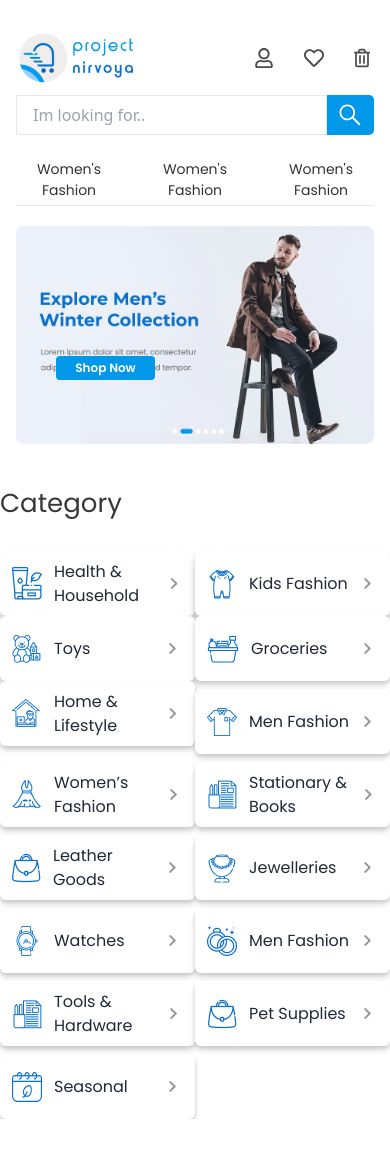
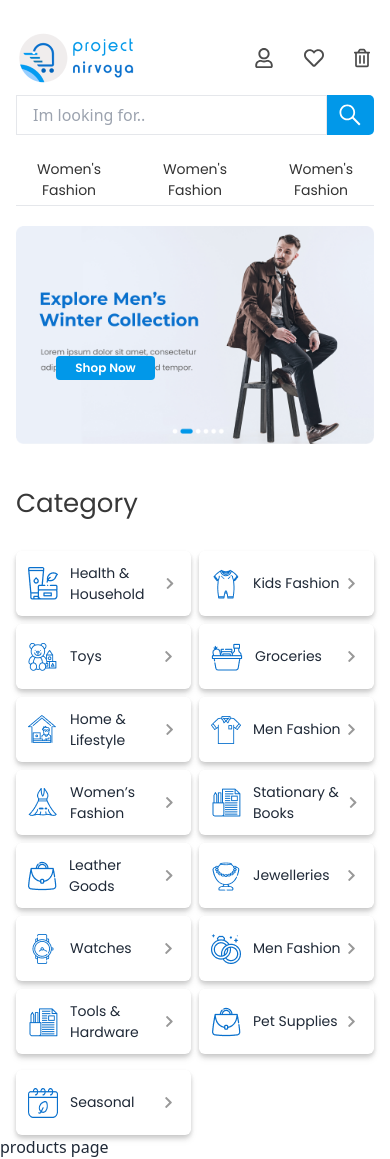
Before and after one commit to milonahmedshuvo/winter-project-client, a React (Vite) app: page / in a window 390 px wide. Before the commit the page ends 1119 px from the top, so only its background shows below. Built offline with nearby package versions, Linux system fonts and the light colour scheme.

Commit message:
category mobile responsive

```diff
--- a/src/Components/Category/Category.jsx
+++ b/src/Components/Category/Category.jsx
@@ -18,18 +18,18 @@ import woman from "../../image/woman.png";
 
 const Category = () => {
   return (
-    <div className="mt-10">
+    <div className="mt-10 mx-4 md:mx-0 ">
       <h1 className="text-[26px] w-[152px] h-[39px] mb-7 frontFive text-[#383838] ">
         Category
       </h1>
 
-      <div className="grid grid-cols-2 md:grid-cols-5 ">
+      <div className="grid grid-cols-2 md:grid-cols-5 gap-2 md:gap-0 ">
         {/* item 1 */}
-        <div className="drop-shadow-lg">
-          <div className="flex justify-between items-center bg-[#FFFFFF] drop-shadow-lg rounded-md  w-[270px] h-[65px]   ">
+        <div className="drop-shadow-md">
+          <div className="flex justify-between items-center bg-[#FFFFFF] drop-shadow-md rounded-md w-full h md:w-[270px] h-[65px]   ">
             <p className="flex items-center pl-3 ">
               <img src={health} alt="" />
-              <span className="text-[16px] ml-3 styleFront ">
+              <span className=" text-[14px] md:text-[16px] ml-3 styleFront ">
                 Health & Household
               </span>
             </p>
@@ -39,11 +39,13 @@ const Category = () => {
         </div>
 
         {/* item 2 */}
-        <div className="drop-shadow-lg">
-          <div className="flex justify-between items-center bg-[#FFFFFF] drop-shadow-lg rounded-md  w-[270px] h-[65px]   ">
+        <div className="drop-shadow-md">
+          <div className="flex justify-between items-center bg-[#FFFFFF] drop-shadow-md rounded-md  w-full md:w-[270px] h-[65px]   ">
             <p className="flex items-center pl-3 ">
               <img src={kids} alt="" />
-              <span className="text-[16px] ml-3 styleFront ">Kids Fashion</span>
+              <span className="text-[14px] md:text-[16px] ml-3 styleFront ">
+                Kids Fashion
+              </span>
             </p>
 
             <FaChevronRight className="text-[13px] mr-4 text-[#999999]"></FaChevronRight>
@@ -51,11 +53,13 @@ const Category = () => {
         </div>
 
         {/* item 3 */}
-        <div className="drop-shadow-lg">
-          <div className="flex justify-between items-center bg-[#FFFFFF] drop-shadow-lg rounded-md  w-[270px] h-[65px]   ">
+        <div className="drop-shadow-md">
+          <div className="flex justify-between items-center bg-[#FFFFFF] drop-shadow-md rounded-md  w-full h md:w-[270px] h-[65px]   ">
             <p className="flex items-center pl-3 ">
               <img src={toys} alt="" />
-              <span className="text-[16px] ml-3 styleFront ">Toys</span>
+              <span className="text-[14px] md:text-[16px] ml-3 styleFront ">
+                Toys
+              </span>
             </p>
 
             <FaChevronRight className="text-[13px] mr-4 text-[#999999]"></FaChevronRight>
@@ -64,10 +68,12 @@ const Category = () => {
 
         {/* item 4 */}
         <div className="drop-shadow-md">
-          <div className="flex justify-between items-center bg-[#FFFFFF] drop-shadow-md rounded-md  w-[270px] h-[65px]   ">
+          <div className="flex justify-between items-center bg-[#FFFFFF] drop-shadow-md rounded-md  w-full h md:w-[270px] h-[65px]   ">
             <p className="flex items-center pl-3 ">
               <img src={groc} alt="" />
-              <span className="text-[16px] ml-3 styleFront ">Groceries</span>
+              <span className="text-[14px] md:text-[16px] ml-3 styleFront ">
+                Groceries
+              </span>
             </p>
 
             <FaChevronRight className="text-[13px] mr-4 text-[#999999]"></FaChevronRight>
@@ -76,10 +82,10 @@ const Category = () => {
 
         {/* item 5 */}
         <div className="drop-shadow-md">
-          <div className="flex justify-between items-center bg-[#FFFFFF] drop-shadow-md rounded-md  w-[270px] h-[65px]   ">
+          <div className="flex justify-between items-center bg-[#FFFFFF] drop-shadow-md rounded-md  w-full h md:w-[270px] h-[65px]   ">
             <p className="flex items-center pl-3 ">
               <img src={home} alt="" />
-              <span className="text-[16px] ml-3 styleFront ">
+              <span className="text-[14px] md:text-[16px] ml-3 styleFront ">
                 Home & Lifestyle
               </span>
             </p>
@@ -89,11 +95,13 @@ const Category = () => {
         </div>
 
         {/* item 6 */}
-        <div className="drop-shadow-md mt-2">
-          <div className="flex justify-between items-center bg-[#FFFFFF] drop-shadow-md rounded-md  w-[270px] h-[65px]   ">
+        <div className="drop-shadow-md mt-0 md:mt-2">
+          <div className="flex justify-between items-center bg-[#FFFFFF] drop-shadow-md rounded-md w-full h md:w-[270px] h-[65px]   ">
             <p className="flex items-center pl-3 ">
               <img src={man} alt="" />
-              <span className="text-[16px] ml-3 styleFront ">Men Fashion</span>
+              <span className="text-[14px] md:text-[16px] ml-3 styleFront ">
+                Men Fashion
+              </span>
             </p>
 
             <FaChevronRight className="text-[13px] mr-4 text-[#999999]"></FaChevronRight>
@@ -101,11 +109,11 @@ const Category = () => {
         </div>
 
         {/* item 7 */}
-        <div className="drop-shadow-md mt-2">
-          <div className="flex justify-between items-center bg-[#FFFFFF] drop-shadow-md rounded-md  w-[270px] h-[65px]   ">
+        <div className="drop-shadow-md mt-0 md:mt-2">
+          <div className="flex justify-between items-center bg-[#FFFFFF] drop-shadow-md rounded-md  w-full h md:w-[270px] h-[65px]   ">
             <p className="flex items-center pl-3 ">
               <img src={woman} alt="" />
-              <span className="text-[16px] ml-3 styleFront ">
+              <span className="text-[14px] md:text-[16px] ml-3 styleFront ">
                 Women’s Fashion
               </span>
             </p>
@@ -115,11 +123,11 @@ const Category = () => {
         </div>
 
         {/* item 8 */}
-        <div className="drop-shadow-md mt-2">
-          <div className="flex justify-between items-center bg-[#FFFFFF] drop-shadow-md rounded-md  w-[270px] h-[65px]   ">
+        <div className="drop-shadow-md mt-0 md:mt-2">
+          <div className="flex justify-between items-center bg-[#FFFFFF] drop-shadow-md rounded-md  w-full h md:w-[270px] h-[65px]   ">
             <p className="flex items-center pl-3 ">
               <img src={books} alt="" />
-              <span className="text-[16px] ml-3 styleFront ">
+              <span className="text-[14px] md:text-[16px] ml-3 styleFront ">
                 Stationary & Books
               </span>
             </p>
@@ -129,11 +137,11 @@ const Category = () => {
         </div>
 
         {/* item 9 */}
-        <div className="drop-shadow-md mt-2">
-          <div className="flex justify-between items-center bg-[#FFFFFF] drop-shadow-md rounded-md  w-[270px] h-[65px]   ">
+        <div className="drop-shadow-md mt-0 md:mt-2">
+          <div className="flex justify-between items-center bg-[#FFFFFF] drop-shadow-md rounded-md  w-full h md:w-[270px] h-[65px]   ">
             <p className="flex items-center pl-3 ">
               <img src={leder} alt="" />
-              <span className="text-[16px] ml-3 styleFront ">
+              <span className="text-[14px] md:text-[16px] ml-3 styleFront ">
                 Leather Goods
               </span>
             </p>
@@ -143,11 +151,13 @@ const Category = () => {
         </div>
 
         {/* item 10 */}
-        <div className="drop-shadow-md mt-2">
-          <div className="flex justify-between items-center bg-[#FFFFFF] drop-shadow-md rounded-md  w-[270px] h-[65px]   ">
+        <div className="drop-shadow-md mt-0 md:mt-2">
+          <div className="flex justify-between items-center bg-[#FFFFFF] drop-shadow-md rounded-md  w-full h md:w-[270px] h-[65px]   ">
             <p className="flex items-center pl-3 ">
               <img src={jowelly} alt="" />
-              <span className="text-[16px] ml-3 styleFront ">Jewelleries</span>
+              <span className="text-[14px] md:text-[16px] ml-3 styleFront ">
+                Jewelleries
+              </span>
             </p>
 
             <FaChevronRight className="text-[13px] mr-4 text-[#999999]"></FaChevronRight>
@@ -155,11 +165,13 @@ const Category = () => {
         </div>
 
         {/* item 11 */}
-        <div className="drop-shadow-md mt-2">
-          <div className="flex justify-between items-center bg-[#FFFFFF] drop-shadow-md rounded-md  w-[270px] h-[65px]   ">
+        <div className="drop-shadow-md mt-0 md:mt-2">
+          <div className="flex justify-between items-center bg-[#FFFFFF] drop-shadow-md rounded-md  w-full h md:w-[270px] h-[65px]   ">
             <p className="flex items-center pl-3 ">
               <img src={watch} alt="" />
-              <span className="text-[16px] ml-3 styleFront ">Watches</span>
+              <span className="text-[14px] md:text-[16px] ml-3 styleFront ">
+                Watches
+              </span>
             </p>
 
             <FaChevronRight className="text-[13px] mr-4 text-[#999999]"></FaChevronRight>
@@ -167,11 +179,13 @@ const Category = () => {
         </div>
 
         {/* item 12 */}
-        <div className="drop-shadow-md mt-2">
-          <div className="flex justify-between items-center bg-[#FFFFFF] drop-shadow-md rounded-md  w-[270px] h-[65px]   ">
+        <div className="drop-shadow-md mt-0 md:mt-2">
+          <div className="flex justify-between items-center bg-[#FFFFFF] drop-shadow-md rounded-md w-full h md:w-[270px] h-[65px]   ">
             <p className="flex items-center pl-3 ">
               <img src={fastion} alt="" />
-              <span className="text-[16px] ml-3 styleFront ">Men Fashion</span>
+              <span className="text-[14px] md:text-[16px] ml-3 styleFront ">
+                Men Fashion
+              </span>
             </p>
 
             <FaChevronRight className="text-[13px] mr-4 text-[#999999]"></FaChevronRight>
@@ -179,11 +193,11 @@ const Category = () => {
         </div>
 
         {/* item 13 */}
-        <div className="drop-shadow-md mt-2">
-          <div className="flex justify-between items-center bg-[#FFFFFF] drop-shadow-md rounded-md  w-[270px] h-[65px]   ">
+        <div className="drop-shadow-md mt-0 md:mt-2">
+          <div className="flex justify-between items-center bg-[#FFFFFF] drop-shadow-md rounded-md  w-full h md:w-[270px] h-[65px]   ">
             <p className="flex items-center pl-3 ">
               <img src={loods} alt="" />
-              <span className="text-[16px] ml-3 styleFront ">
+              <span className="text-[14px] md:text-[16px] ml-3 styleFront ">
                 Tools & Hardware
               </span>
             </p>
@@ -192,11 +206,13 @@ const Category = () => {
           </div>
         </div>
         {/* item 14 */}
-        <div className="drop-shadow-md mt-2">
-          <div className="flex justify-between items-center bg-[#FFFFFF] drop-shadow-md rounded-md  w-[270px] h-[65px]   ">
+        <div className="drop-shadow-md mt-0 md:mt-2">
+          <div className="flex justify-between items-center bg-[#FFFFFF] drop-shadow-md rounded-md  w-full h md:w-[270px] h-[65px]   ">
             <p className="flex items-center pl-3 ">
               <img src={pet} alt="" />
-              <span className="text-[16px] ml-3 styleFront ">Pet Supplies</span>
+              <span className="text-[14px] md:text-[16px] ml-3 styleFront ">
+                Pet Supplies
+              </span>
             </p>
 
             <FaChevronRight className="text-[13px] mr-4 text-[#999999]"></FaChevronRight>
@@ -205,10 +221,12 @@ const Category = () => {
 
         {/* item 15*/}
         <div className="drop-shadow-md mt-2">
-          <div className="flex justify-between items-center bg-[#FFFFFF] drop-shadow-md rounded-md  w-[270px] h-[65px]   ">
+          <div className="flex justify-between items-center bg-[#FFFFFF] drop-shadow-md rounded-md  w-full h md:w-[270px] h-[65px]   ">
             <p className="flex items-center pl-3 ">
               <img src={seasonal} alt="" />
-              <span className="text-[16px] ml-3 styleFront ">Seasonal</span>
+              <span className="text-[14px] md:text-[16px] ml-3 styleFront ">
+                Seasonal
+              </span>
             </p>
 
             <FaChevronRight className="text-[13px] mr-4 text-[#999999]"></FaChevronRight>
--- a/src/Components/Home.jsx
+++ b/src/Components/Home.jsx
@@ -1,6 +1,7 @@
 import React from 'react'
 import Bannar from './Bannar/Bannar'
 import Category from './Category/Category'
+import Products from './Products/Products'
 
 
 
@@ -11,6 +12,7 @@ const Home = () => {
     <div>
         <Bannar></Bannar>
          <Category></Category>
+         <Products></Products>
     </div>
   )
 }
--- /dev/null
+++ b/src/Components/Products/Products.jsx
@@ -0,0 +1,11 @@
+import React from 'react'
+
+const Products = () => {
+  return (
+    <div>
+      <h1>products page</h1>
+    </div>
+  )
+}
+
+export default Products
```
